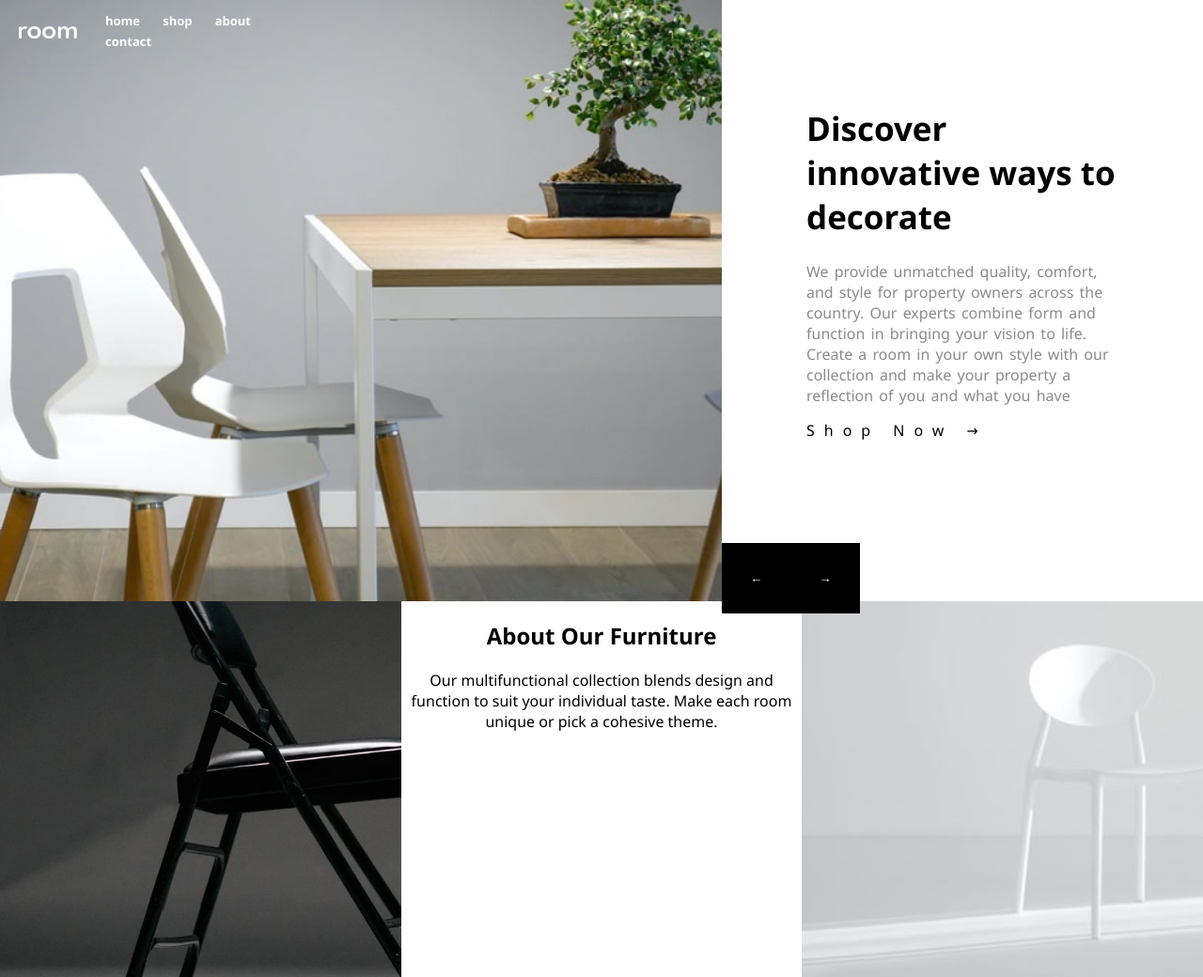
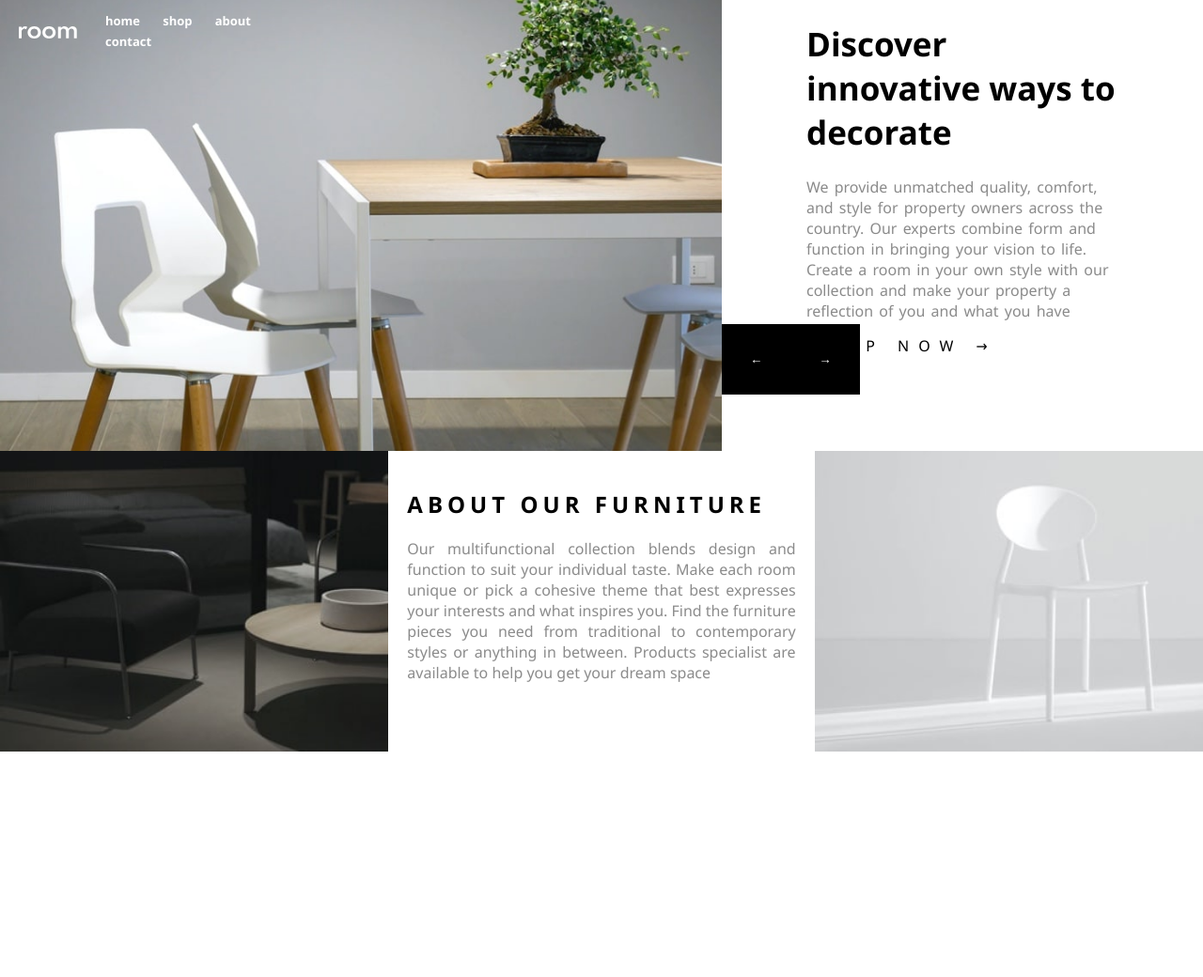
Before and after one commit to Akachukwua/room-homepage, a plain HTML site: page index.html in a window 1280 px wide. Shown: the whole page at 94% size. After the commit the page ends 800 px from the top, so only its background shows below. Drawn offline with Linux system fonts and the light colour scheme.

Commit message:
updated files

```diff
--- a/index.html
+++ b/index.html
@@ -32,7 +32,7 @@
             Our experts combine form and function in bringing your vision to life. Create a room in your own style with our
             collection and make your property a reflection of you and what you have
           </p>
-          <a href="" style="text-decoration: none;"><span class="shop-now">Shop Now →</span></a>
+          <a href="" style="text-decoration: none;"><span class="shop-now">SHOP NOW →</span></a>
         </div>
         <div class="arrows">
           <button class="arrow" onclick="previousText()">←</button>
@@ -43,10 +43,10 @@
     <section class="about">
       <div class="furniture-pic1"></div>
       <div class="furniture-text">
-        <h2>About Our Furniture</h2>
+        <h2>ABOUT OUR FURNITURE</h2>
         <p>
           Our multifunctional collection blends design and function to suit your individual taste.
-          Make each room unique or pick a cohesive theme.
+          Make each room unique or pick a cohesive theme that best expresses your interests and what inspires you. Find the furniture pieces you need from traditional to contemporary styles or anything in between. Products specialist are available to help you get your dream space
         </p>
       </div>
       <div class="furniture-pic2"></div>
--- a/script.js
+++ b/script.js
@@ -5,15 +5,15 @@ const texts = [
   },
   {
     headline: "Transform your living space effortlessly",
-    description: "Choose from our diverse collection to create a space you'll love."
+    description: "Choose from our diverse collection to create a space you'll love.Lorem ipsum dolor sit amet, consectetur adipisicing elit. Ut eveniet ipsam voluptatibus animi facere iusto, adipisci aliquid dolore deserunt saepe. Deserunt soluta pariatur placeat minima. Excepturi veniam iste eos odio."
   },
   {
     headline: "Style meets functionality",
-    description: "Our furniture is designed to provide comfort and elegance."
+    description: "Our furniture is designed to provide comfort and elegance. Lorem ipsum dolor sit amet, consectetur adipisicing elit. Ut eveniet ipsam voluptatibus animi facere iusto, adipisci aliquid dolore deserunt saepe. Deserunt soluta pariatur placeat minima. Excepturi veniam iste eos odio."
   },
   {
     headline: "Make your space truly yours",
-    description: "Personalize your rooms with innovative designs."
+    description: "Personalize your rooms with innovative designs. Lorem ipsum dolor sit amet, consectetur adipisicing elit. Ut eveniet ipsam voluptatibus animi facere iusto, adipisci aliquid dolore deserunt saepe. Deserunt soluta pariatur placeat minima. Excepturi veniam iste eos odio."
   }
 ];
 
--- a/style.css
+++ b/style.css
@@ -3,6 +3,7 @@ body {
     margin: 0;
     padding: 0;
     box-sizing: border-box;
+    overflow-y: hidden;
 }
 
 header {
@@ -46,14 +47,14 @@ header nav a:hover{
     background-size: cover;
     background-position: center;
     background-repeat: no-repeat;
-    height: 80vh;
+    height: 60vh;
 }
 
 .text-section {
     flex: 1;
 }
 .text-section-txt{
-    padding: 90px;
+    padding: 0 90px;
     align-items: center;
     justify-content: center;
 }
@@ -77,9 +78,9 @@ header nav a:hover{
 
 .arrows {
     display: flex;
-    top: 3%;
-    position: relative;
-    left: 0%;
+    position: fixed;
+    top: 345px;
+
 }
 
 .arrow {
@@ -97,19 +98,28 @@ header nav a:hover{
 }
 .furniture-pic1{
     flex: 1;
-    background-image: url(images/desktop-image-hero-3.jpg);
-    height: 50vh;
+    background-image: url(images/image-about-dark.jpg);
+    height: 40vh;
     background-repeat: no-repeat;
     background-size: cover;
 
 }
 .furniture-text{
     flex: 1;
+    text-align: justify;
+    padding: 20px;
 }
 .furniture-pic2{
     flex: 1;
     background-image: url(images/image-about-light.jpg);
-    height: 50vh;
+    height: 40vh;
     background-repeat: no-repeat;
     background-size: cover;
 }
+.furniture-text p{
+    color: #8b8b8b;
+    margin-top: 2px;
+}
+.furniture-text h2{
+    letter-spacing: 5px;
+}
```
